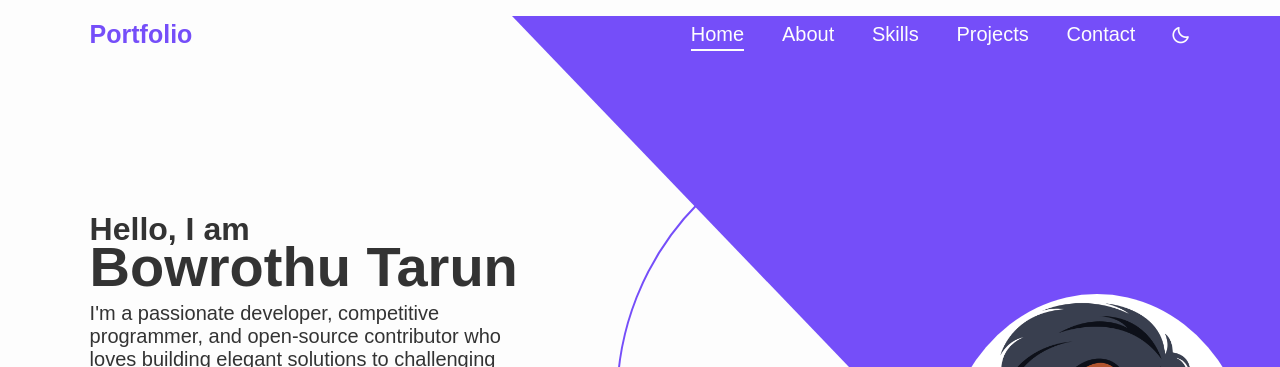
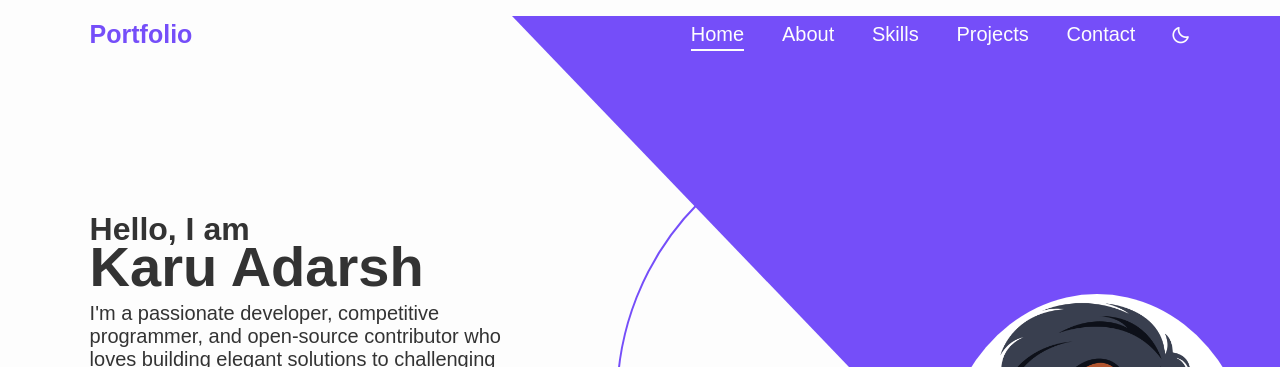
Before and after one commit to adarshkaru/PERSONAL-PORTFOLIO-WEBPAGE, a plain HTML site: page Portfolio/index.html in a window 1280 px wide. Shown: the top 367 px of the page. Drawn offline with nearby package versions, Linux system fonts and the light colour scheme.

Commit message:
Update index.html

```diff
--- a/Portfolio/index.html
+++ b/Portfolio/index.html
@@ -26,7 +26,7 @@
   <section class="home" id="home">
     <div class="home-content">
       <h3>Hello, I am</h3>
-      <h1>Bowrothu Tarun</h1>
+      <h1>Karu Adarsh</h1>
       <p>I'm a passionate developer, competitive programmer, and open-source contributor who loves building elegant solutions to challenging problems.</p>
       <div class="social-media">
         <a href="#"><i class='bx bxl-facebook'></i></a>
```
